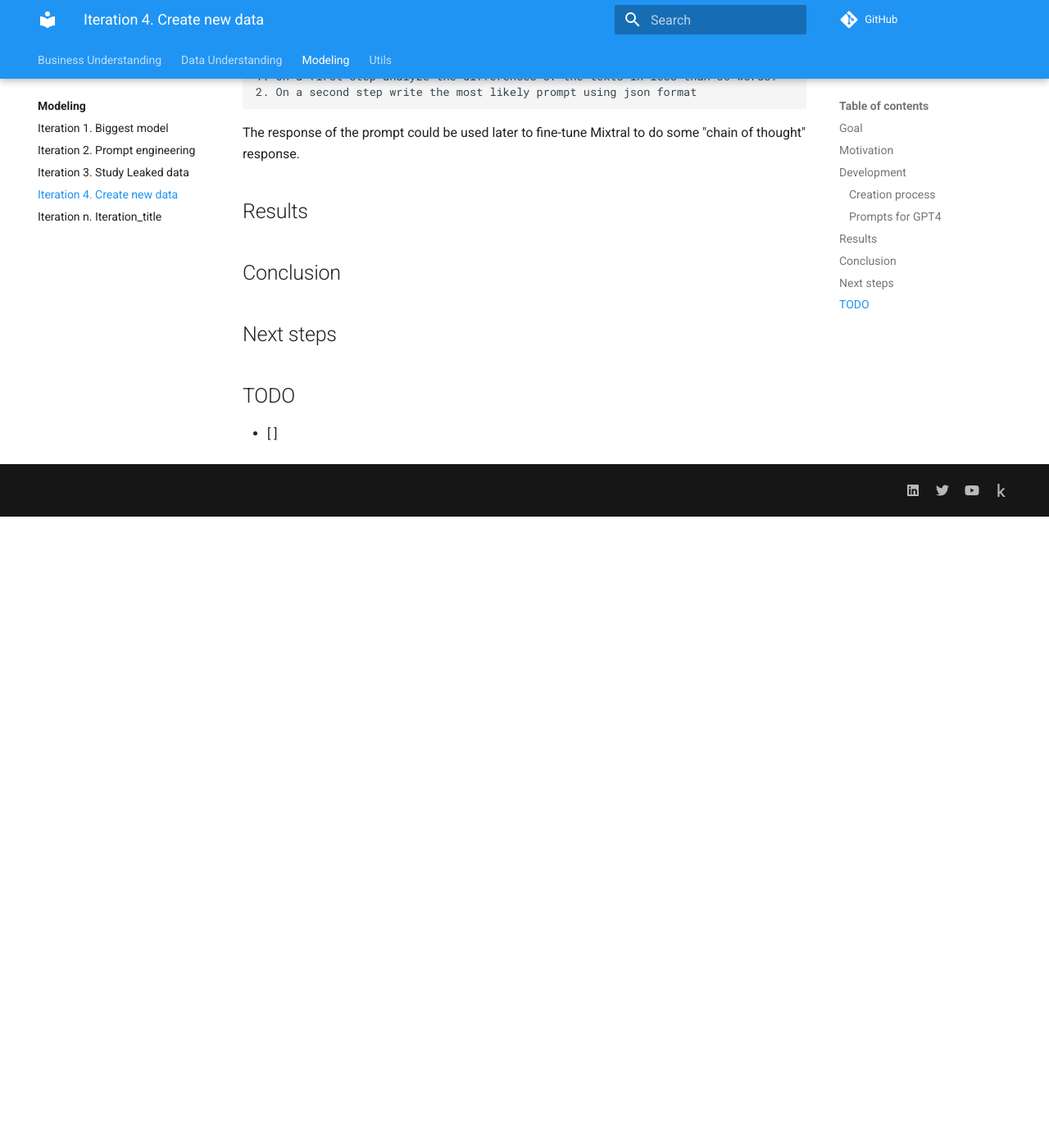
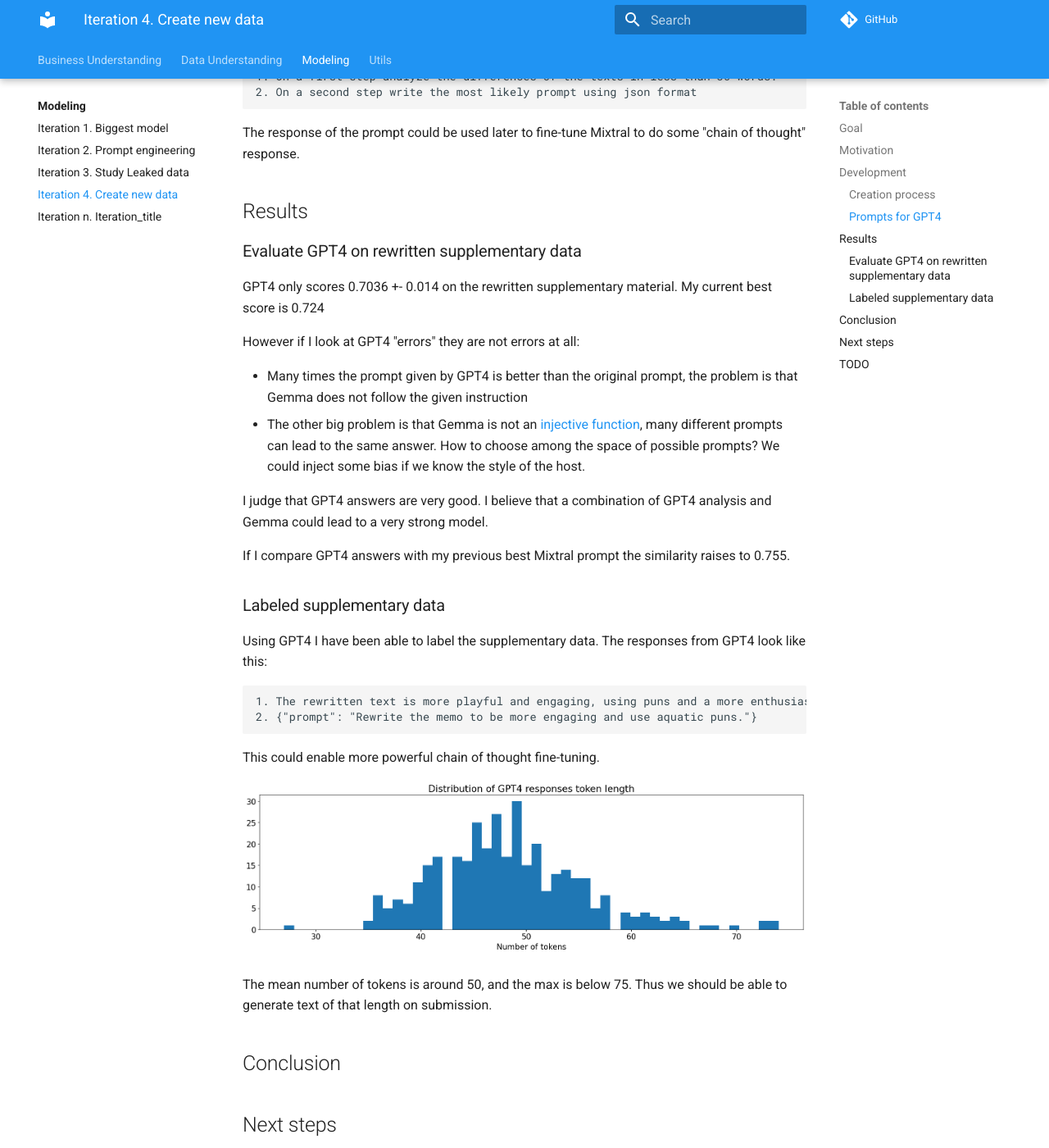
Before and after one commit to ironbar/prompt_recovery, an MkDocs documentation site: the page built from docs/modeling/Iteration_04_create_new_data.md, in a window 1280 px wide and 1400 px high, scrolled down 1325 px. Shown: the whole window at 82% size. Built offline with MkDocs 1.6.1 and Material for MkDocs 9.7.7, drawn with Linux system fonts in a browser that asks for light colours; comment, search, counter and statistics services are not loaded; before the commit the page ends 1955 px from its top, so only the background shows below that; some of the changed text lies outside the part shown.

````diff
--- a/docs/modeling/Iteration_04_create_new_data.md
+++ b/docs/modeling/Iteration_04_create_new_data.md
@@ -61,10 +61,45 @@ The response of the prompt could be used later to fine-tune Mixtral to do some "
 
 ## Results
 
+### Evaluate GPT4 on rewritten supplementary data
+
+GPT4 only scores 0.7036 +- 0.014 on the rewritten supplementary material. My current best score is 0.724
+
+However if I look at GPT4 "errors" they are not errors at all:
+
+- Many times the prompt given by GPT4 is better than the original prompt, the problem is that Gemma does not follow the given instruction
+- The other big problem is that Gemma is not an [injective function](https://en.wikipedia.org/wiki/Injective_function), many different prompts can lead to the same answer. How to choose among the space of possible prompts? We could inject some
+bias if we know the style of the host.
+
+I judge that GPT4 answers are very good. I believe that a combination of GPT4 analysis and Gemma could lead to a very strong model.
+
+If I compare GPT4 answers with my previous best Mixtral prompt the similarity raises to 0.755.
+
+### Labeled supplementary data
+
+Using GPT4 I have been able to label the supplementary data. The responses from GPT4 look like this:
+
+```
+1. The rewritten text is more playful and engaging, using puns and a more enthusiastic tone.
+2. {"prompt": "Rewrite the memo to be more engaging and use aquatic puns."}
+```
+
+This could enable more powerful chain of thought fine-tuning.
+
+![gpt4_responses_token_length](res/gpt4_responses_token_length.png)
+
+The mean number of tokens is around 50, and the max is below 75. Thus we should be able to generate text of that length on submission.
+
 ## Conclusion
 
 ## Next steps
 
+- Add more examples to few shot prompting
+- Fine-tune Mixtral using the new data. I could use 3 different outputs:
+  1. Original Gemma output
+  2. Regenerated Gemma output with the recovered prompts
+  3. Generate new output with GPT4 (that will likely follow the instructions better)
+
 ## TODO
 
 - [ ]
````
Also changed, not shown: docs/modeling/Iteration_02_prompt_engineering.md (+22 -2 lines), docs/modeling/res/gpt4_responses_token_length.png (added), 1 other file.
